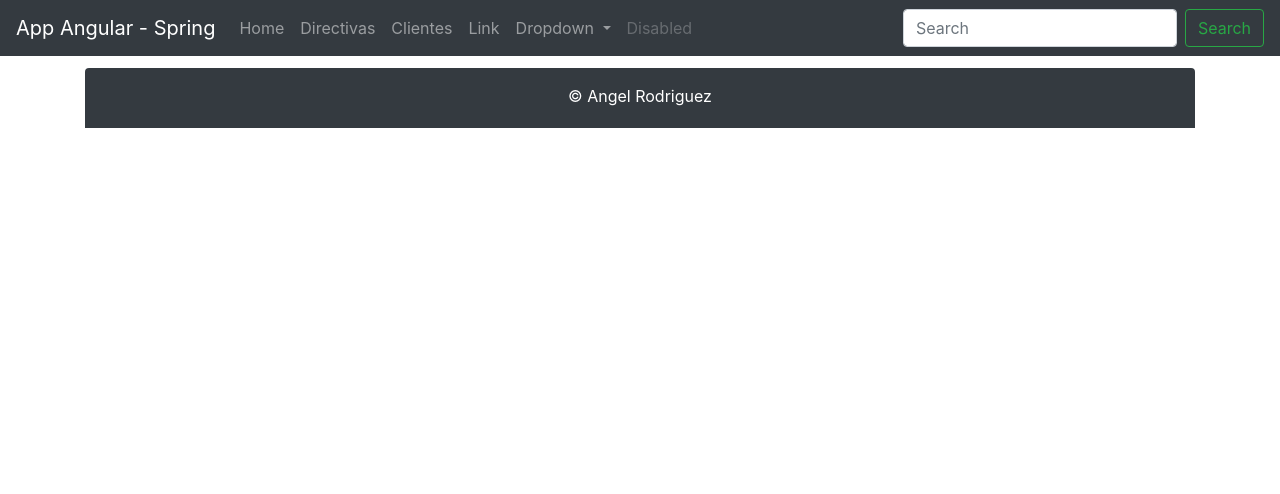
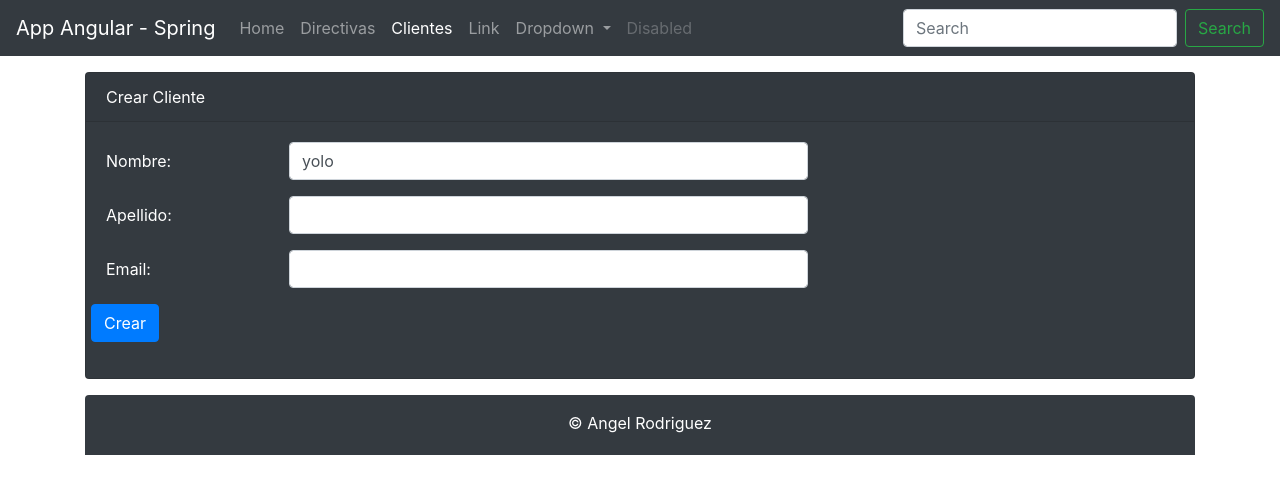
Before and after one commit to llStrevensll/ProyectoAngular, an Angular app: page /clientes/form in a window 1280 px wide. Before the commit this address led to /. Shown: the top 494 px of the page. Built offline with nearby package versions, Linux system fonts and the light colour scheme.

Commit message:
configurar ruta y formulario para crear usuario

```diff
--- a/src/app/app.component.html
+++ b/src/app/app.component.html
@@ -1,6 +1,6 @@
 <app-header></app-header>
 
-<div class="container">
+<div class="container my-3">
 
     <router-outlet></router-outlet>
 
--- a/src/app/clientes/cliente.ts
+++ b/src/app/clientes/cliente.ts
@@ -2,7 +2,7 @@
 
 export class Cliente {
   id: number;
-  nombre: string;
+  nombre: string = "yolo";
   apellido: string;
   createAt: string;
   email: string;
--- a/src/app/clientes/clientes.component.html
+++ b/src/app/clientes/clientes.component.html
@@ -1,7 +1,11 @@
-<div class="card border-primary mb-3 mt-3">
+<div class="card border-primary mb-3">
     <div class="card-header">Clientes</div>
     <div class="card-body text-primary">
         <h5 class="card-title">Listado de Clientes</h5>
+
+        <div class="my-2 text-left">
+            <button class="btn btn-rounded btn-primary" type="button" [routerLink]="['/clientes/form']">Crear Cliente</button>
+        </div>
 
         <table class="table table-bordered table-striped">
             <thead>
--- /dev/null
+++ b/src/app/clientes/form.component.html
@@ -0,0 +1,35 @@
+<div class="card bg-dark text-white">
+    <div class="card-header">{{titulo}}</div>
+    <div class="card-body">
+        <form (ngSubmit)="create()">
+
+            <div class="form-group row">
+                <label for="nombre" class="col-form-label col-sm-2">Nombre: </label>
+                <div class="col-sm-6">
+                    <input type="text" class="form-control" [(ngModel)]="cliente.nombre" name="nombre">
+                </div>
+            </div>
+
+            <div class="form-group row">
+                <label for="apellido" class="col-form-label col-sm-2">Apellido: </label>
+                <div class="col-sm-6">
+                    <input type="text" class="form-control" [(ngModel)]="cliente.apellido" name="apellido">
+                </div>
+            </div>
+
+            <div class="form-group row">
+                <label for="email" class="col-form-label col-sm-2">Email: </label>
+                <div class="col-sm-6">
+                    <input type="text" class="form-control" [(ngModel)]="cliente.email" name="email">
+                </div>
+            </div>
+
+            <div class="form-group row">
+                <div class="col-ms-6">
+                    <button class="btn btn-primary" role="button">Crear</button>
+                </div>
+            </div>
+
+        </form>
+    </div>
+</div>
--- /dev/null
+++ b/src/app/clientes/form.component.ts
@@ -0,0 +1,25 @@
+import { Component, OnInit } from '@angular/core';
+import { Cliente } from './cliente';
+
+@Component({
+  selector: 'app-form',
+  templateUrl: './form.component.html'
+})
+export class FormComponent implements OnInit {
+
+  cliente: Cliente = new Cliente();
+  titulo = 'Crear Cliente';
+
+  constructor() { }
+
+  ngOnInit(): void {
+  }
+
+  public create(): void{
+    console.log('Clicked!');
+    console.log(this.cliente);
+
+
+  }
+
+}
```
Also changed, not shown: src/app/app.module.ts (+9 -4 lines), src/app/footer/footer.component.css (line endings or trailing spaces).
